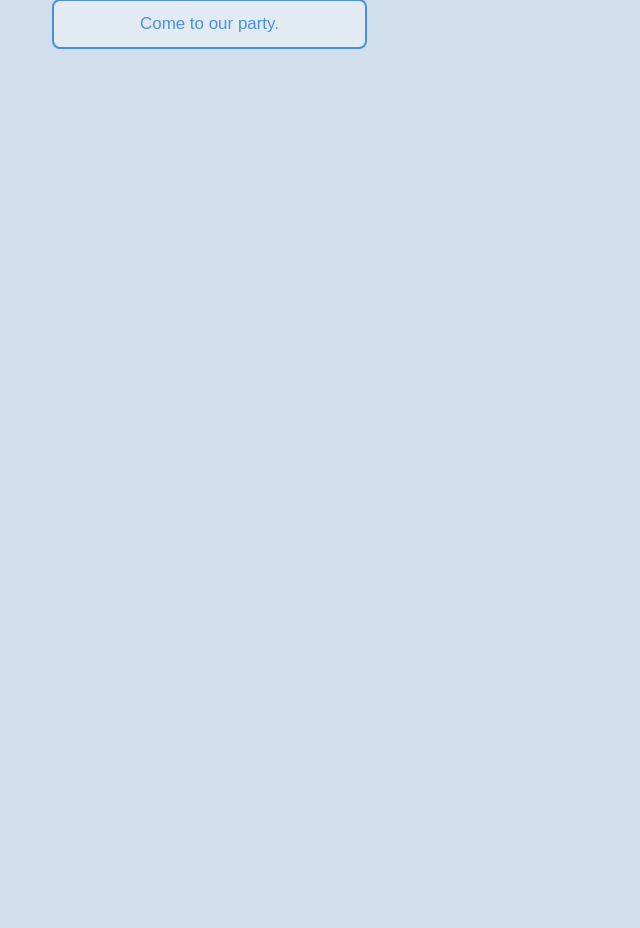
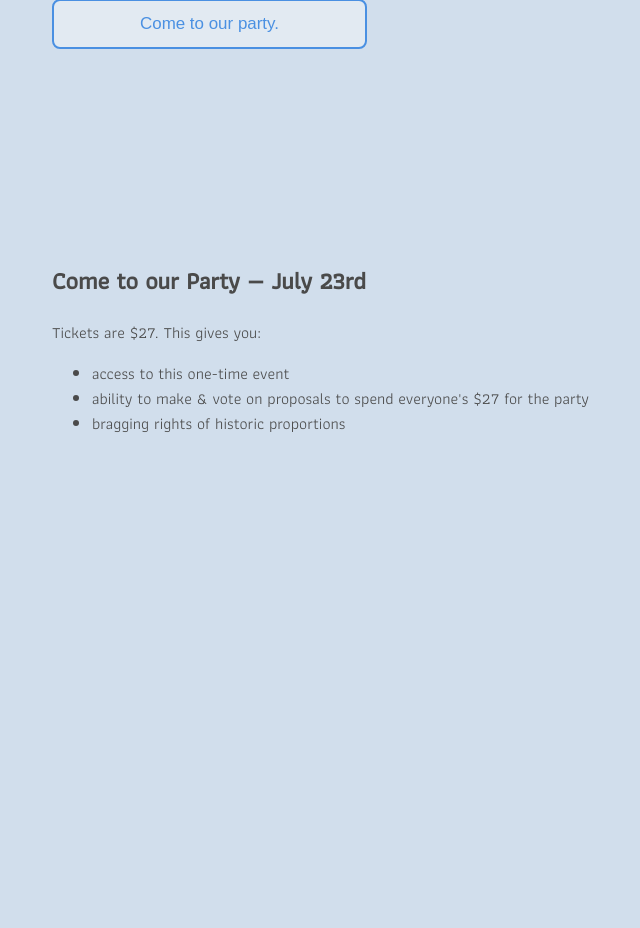
Before and after one commit to voteliquid/deprecated_thedap, a Python web app: template templates/index.html in a window 1280 px wide. Shown: the part 1143-2071 px from the top of the page, without its empty margins (243-883 px from the left). Before the commit the page ends 1192 px from the top, so only its background shows below. Run offline with Jinja, Linux system fonts and the light colour scheme; the template is opened without the code that fills it, so the values that code supplies are empty; some libraries are stand-ins or nearby versions.

Commit message:
Add text and layout for final page

```diff
--- a/templates/index.html
+++ b/templates/index.html
@@ -42,7 +42,18 @@
       <button id="come-to-party" onclick="scrollToPayment()">Come to our party.</button>
     </div>
 
-    <div class="ctd-container page" id="payment-widget">
+    <div class="page" id="payment-widget">
+      <h2>Come to our Party — July 23rd</h2>
+
+      <p>Tickets are $27. This gives you:</p>
+
+      <ul>
+        <li>access to this one-time event</li>
+        <li>ability to make & vote on proposals to spend everyone's $27 for the party</li>
+        <li>bragging rights of historic proportions</li>
+      </ul>
+
+      <div class="ctd-container">
         <div class="ctd-loading">
           <div class="ctd-bounce1"></div>
           <div class="ctd-bounce2"></div>
@@ -67,6 +78,7 @@
         </ul>
         <button class="cdt-btn" data-ct-checkout="crowdocracy.crowdocracy">Contribute now!</button>
       </div>
+    </div>
 
     <script>
       function scrollToPayment() {
--- a/templates/style/app.css
+++ b/templates/style/app.css
@@ -56,4 +56,5 @@ h3 {
 
 .ctd-container {
   visibility: hidden;
+  margin-left: -30px;
 }
```
Lines whose indentation alone changed are shown as unchanged.
